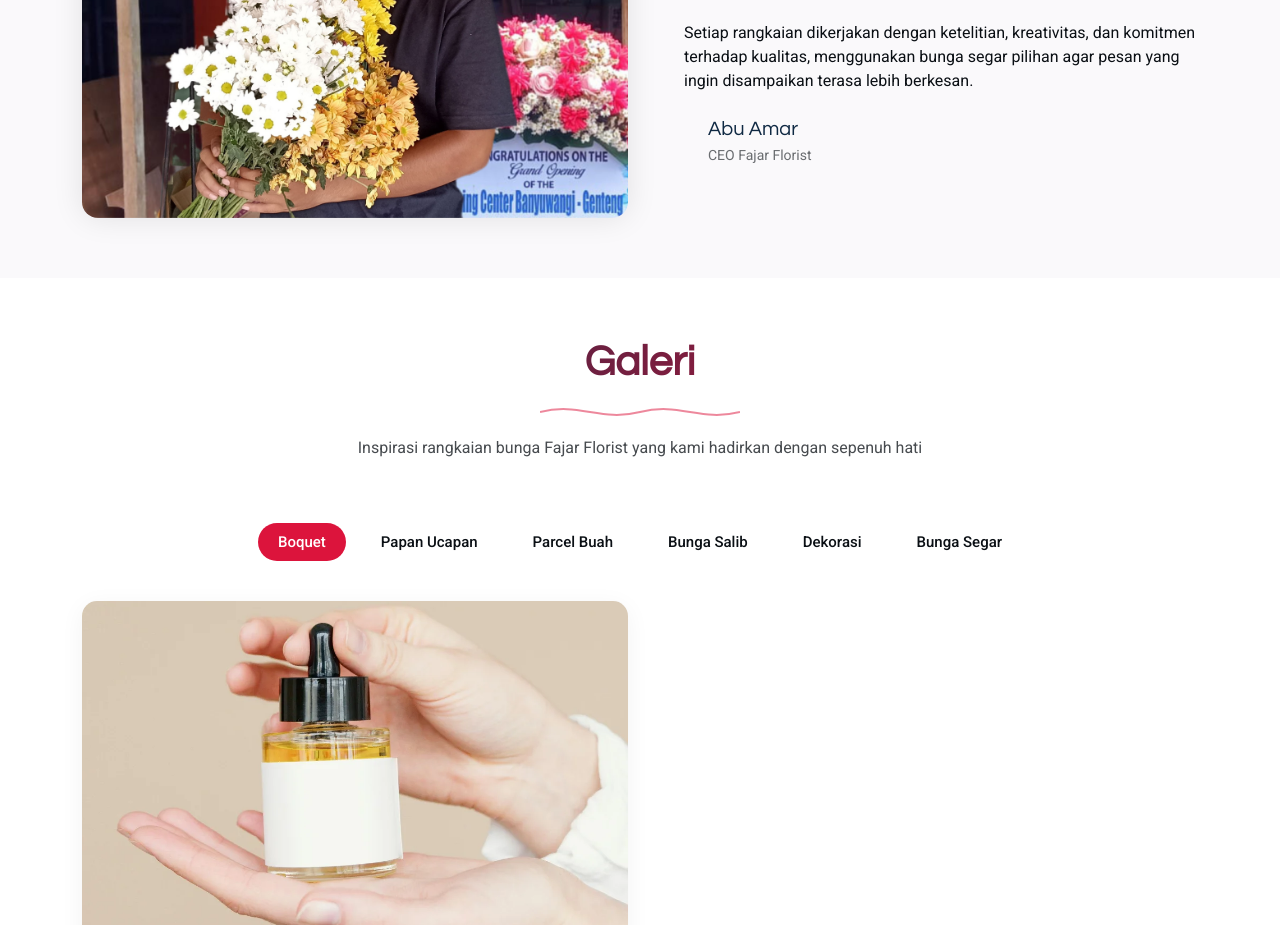
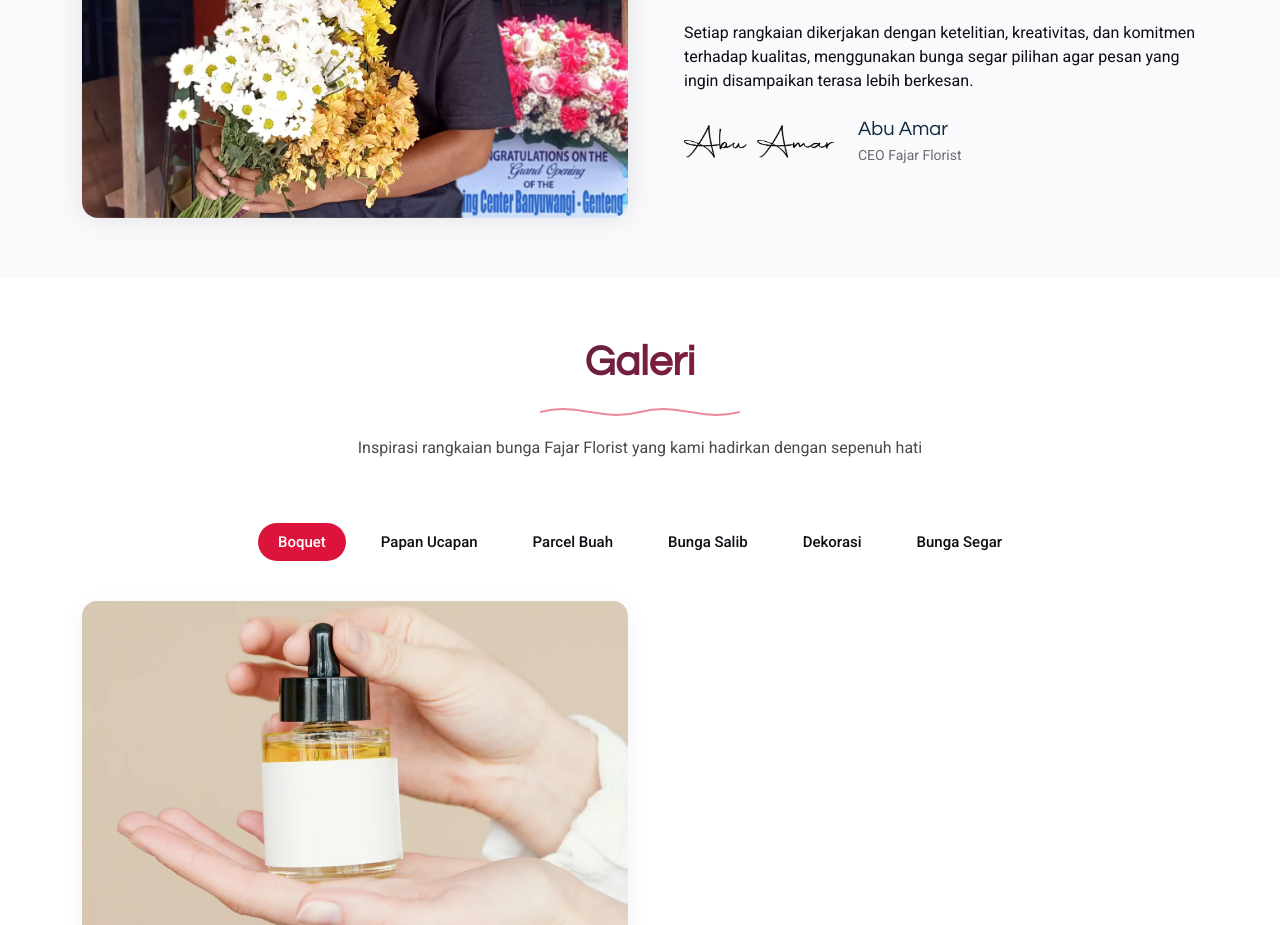
Before and after one commit to anekaprt/pajarplorist, a plain HTML site: page index.html in a window 1280 px wide. Shown: the part 1344-2269 px from the top of the page. Drawn offline with nearby package versions, Linux system fonts and the light colour scheme; files that its build step writes are made by us from their sources; files whose address does not match are found by name.

Commit message:
Update about.html

```diff
--- a/about.html
+++ b/about.html
@@ -41,7 +41,7 @@ Kami menyediakan berbagai pilihan karangan bunga, mulai dari bunga papan ucapan,
 
               <div class="signature mt-4">
                 <div class="signature-image">
-                  <img src="assets/img/misc/signature.png" alt="" class="img-fluid">
+                  <img src="assets/img/signature.png" alt="" class="img-fluid">
                 </div>
                 <div class="signature-info">
                   <h4>Abu Amar</h4>
```
